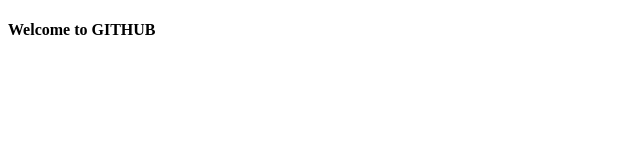
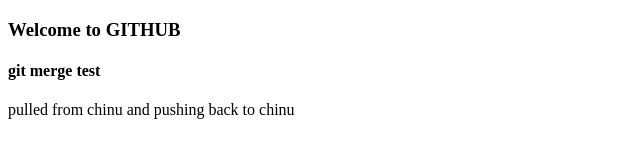
Before and after one commit to chinmayidash/gittest, a plain HTML site: page index.html in a window 1280 px wide. Shown: the whole page, without its empty margins (0-640 px from the left). Drawn offline with Linux system fonts and the light colour scheme.

Commit message:
Revathi project

```diff
--- a/index.html
+++ b/index.html
@@ -7,6 +7,9 @@
     <title>Document</title>
 </head>
 <body>
-<h4>Welcome to GITHUB</h4>
+<h3>Welcome to GITHUB</h3>
+<h4>git merge test</h4>
+<p>pulled from chinu and pushing back to chinu</p>
+
 </body>
 </html>
```
